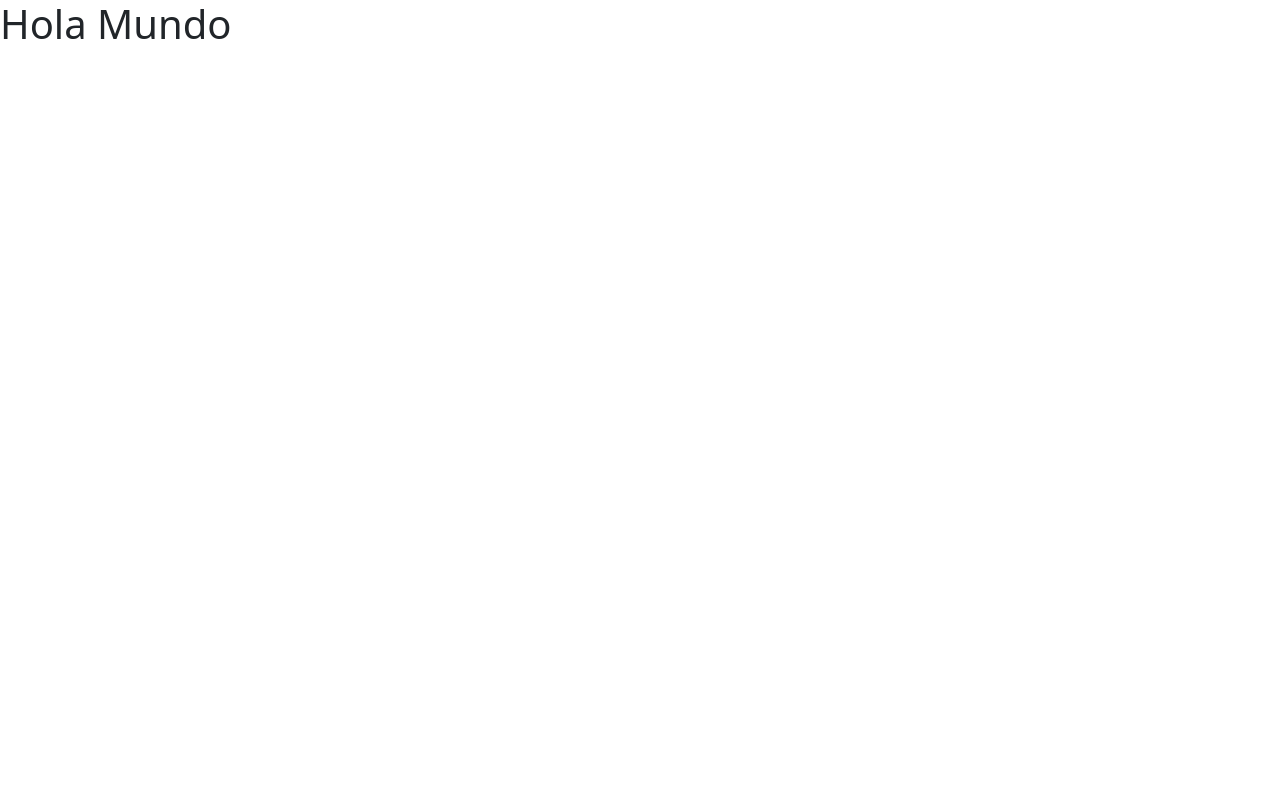
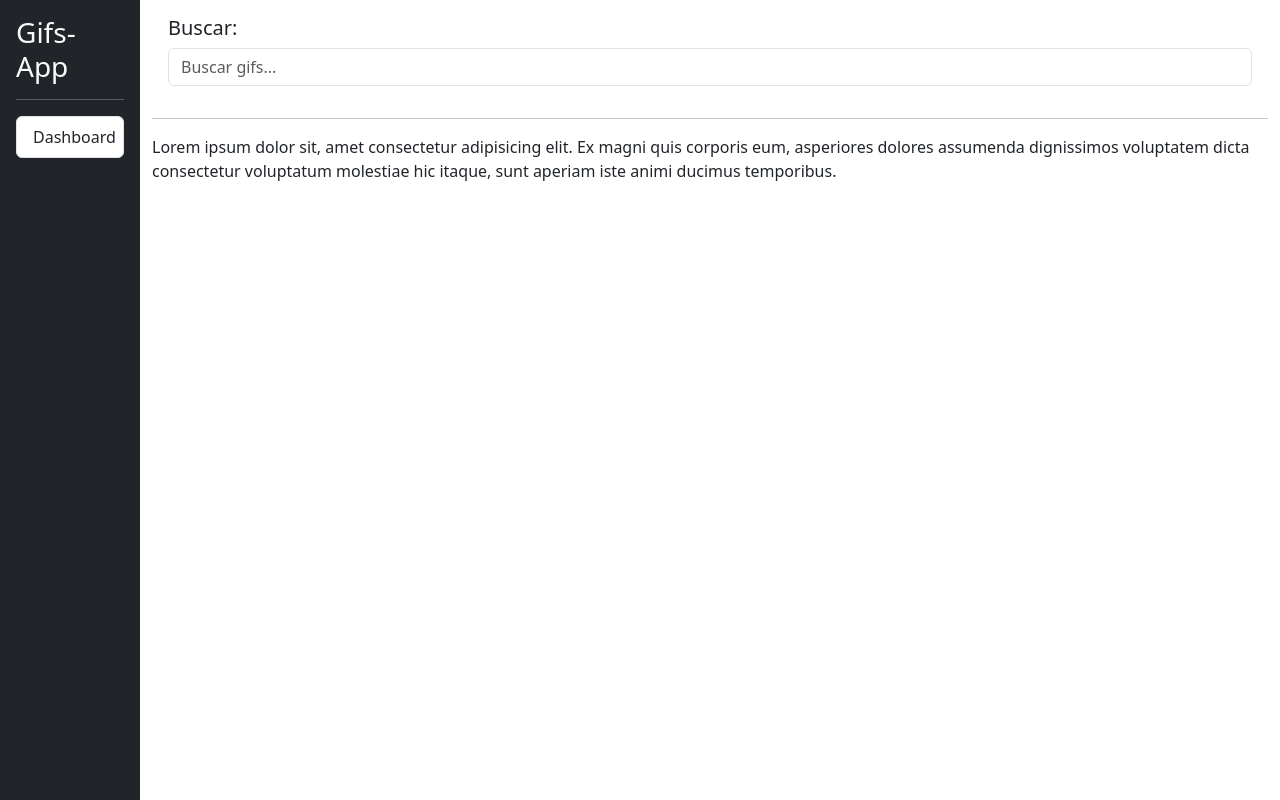
Before and after one commit to Barack9825/Fernando-Herrera-Gifs-App, an Angular app: page / in a window 1280 px wide. Built offline with nearby package versions, Linux system fonts and the light colour scheme.

Commit message:
Fernando Herrera Sec-7 05 Diseño inicial de nuestra aplicación

```diff
--- a/src/app/app.component.html
+++ b/src/app/app.component.html
@@ -1 +1,33 @@
-<h1>Hola Mundo</h1>
+<div class="d-flex">
+  <div class="bg-dark border-right p-3" id="sidebar">
+    <h3 class="text-light">Gifs-App</h3>
+
+    <hr class="text-light" />
+
+    <div class="list-group list-reset">
+      <a href="#" class="list-group-item list-item-action">Dashboard</a>
+    </div>
+  </div>
+  <!-- End Sidebar -->
+
+  <div class="container">
+    <div class="row p-3">
+      <div class="col">
+        <h5>Buscar:</h5>
+
+        <input type="text" class="form-control" placeholder="Buscar gifs..." />
+      </div>
+    </div>
+
+    <hr />
+
+    <div class="row">
+      <div class="col">
+        Lorem ipsum dolor sit, amet consectetur adipisicing elit. Ex magni quis
+        corporis eum, asperiores dolores assumenda dignissimos voluptatem dicta
+        consectetur voluptatum molestiae hic itaque, sunt aperiam iste animi
+        ducimus temporibus.
+      </div>
+    </div>
+  </div>
+</div>
--- a/src/styles.css
+++ b/src/styles.css
@@ -1 +1,10 @@
-/* You can add global styles to this file, and also import other style files */
+html,
+body {
+  height: 100%;
+}
+
+#sidebar {
+  height: 100%;
+  min-height: 100vh;
+  min-width: 100px;
+}
```
